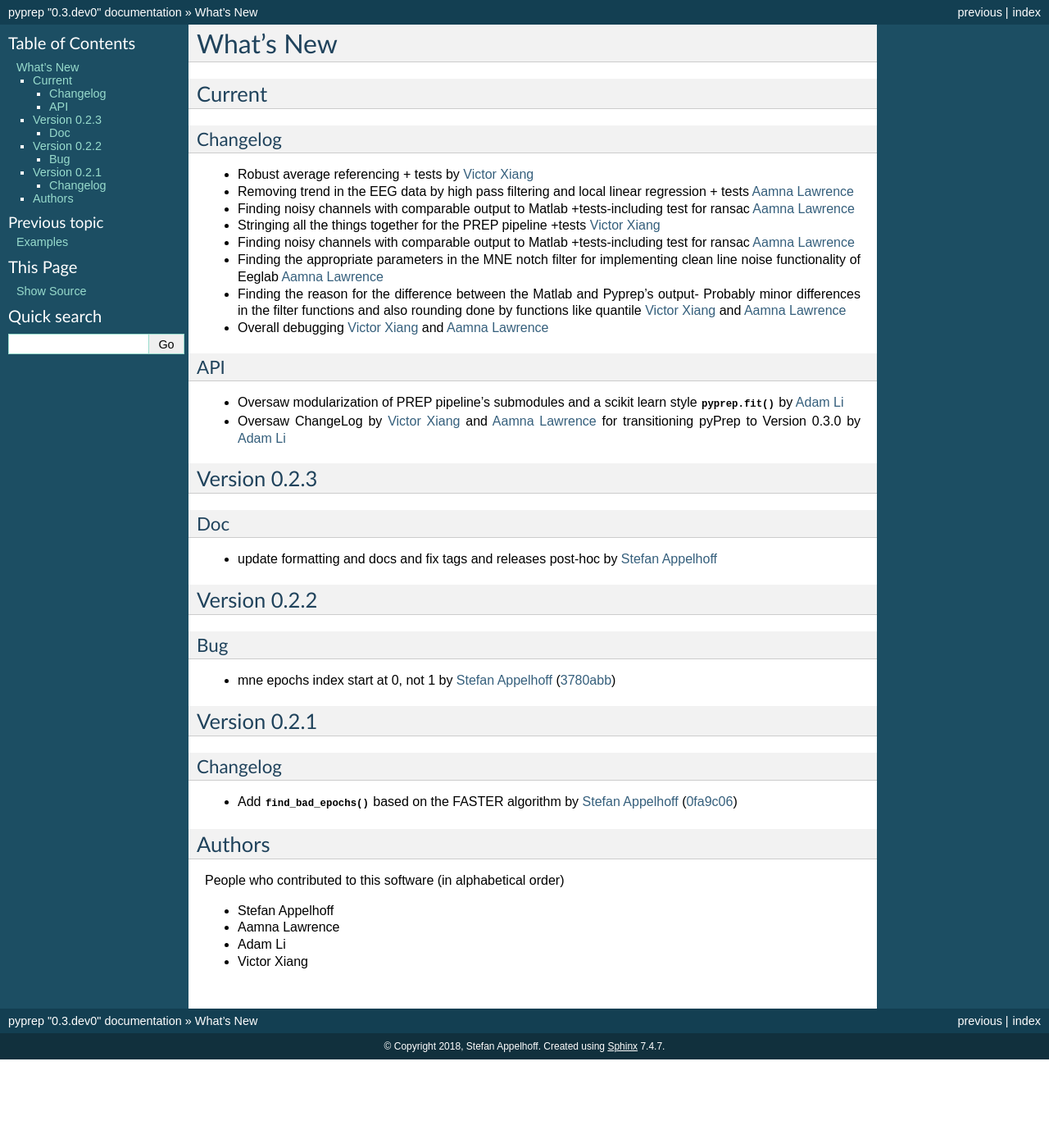
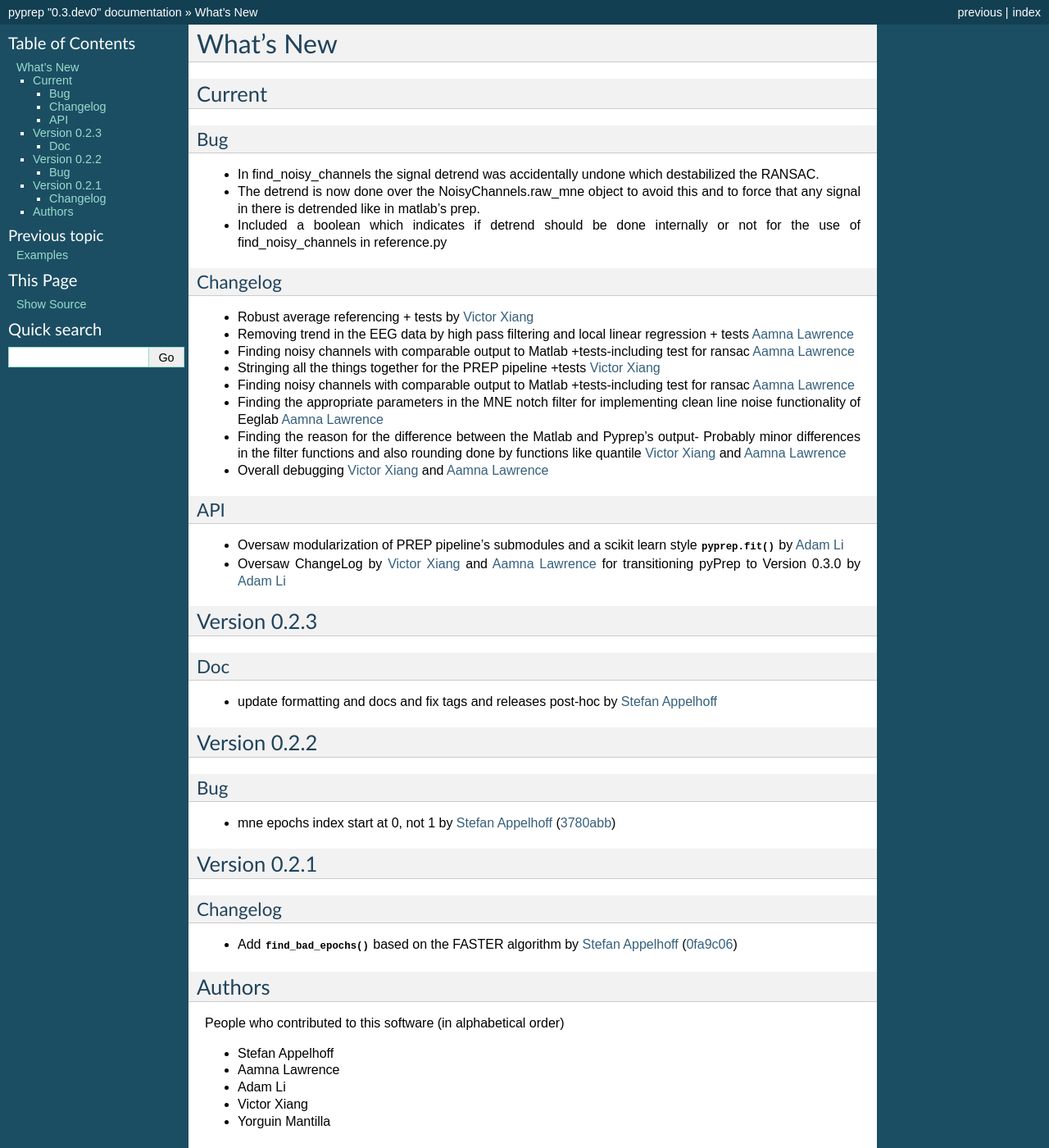
Before and after one commit to sappelhoff/pyprep, a Sphinx documentation site: the page built from docs/source/whats_new.rst, in a window 1280 px wide and 1400 px high. Shown: the whole window at 82% size. Built offline with Sphinx 7.4.7, drawn with Linux system fonts in a browser that asks for light colours.

```diff
--- a/docs/source/whats_new.rst
+++ b/docs/source/whats_new.rst
@@ -7,6 +7,14 @@
 
 Current
 -------
+
+Bug
+~~~
+
+- In find_noisy_channels the signal detrend was accidentally undone which destabilized the RANSAC.
+- The detrend is now done over the NoisyChannels.raw_mne object to avoid this and to force that any signal in there is detrended like in matlab's prep.
+- Included a boolean which indicates if detrend should be done internally or not for the use of find_noisy_channels in reference.py
+
 
 Changelog
 ~~~~~~~~~
@@ -65,8 +73,10 @@
 * Aamna Lawrence
 * Adam Li
 * Victor Xiang
+* Yorguin Mantilla
 
 .. _Stefan Appelhoff: http://stefanappelhoff.com/
 .. _Aamna Lawrence: https://github.com/AamnaLawrence
 .. _Adam Li: https://github.com/adam2392/
 .. _Victor Xiang: https://github.com/Nick3151
+.. _Yorguin Mantilla: https://github.com/yjmantilla
```
Also changed, not shown: 2 other files.
